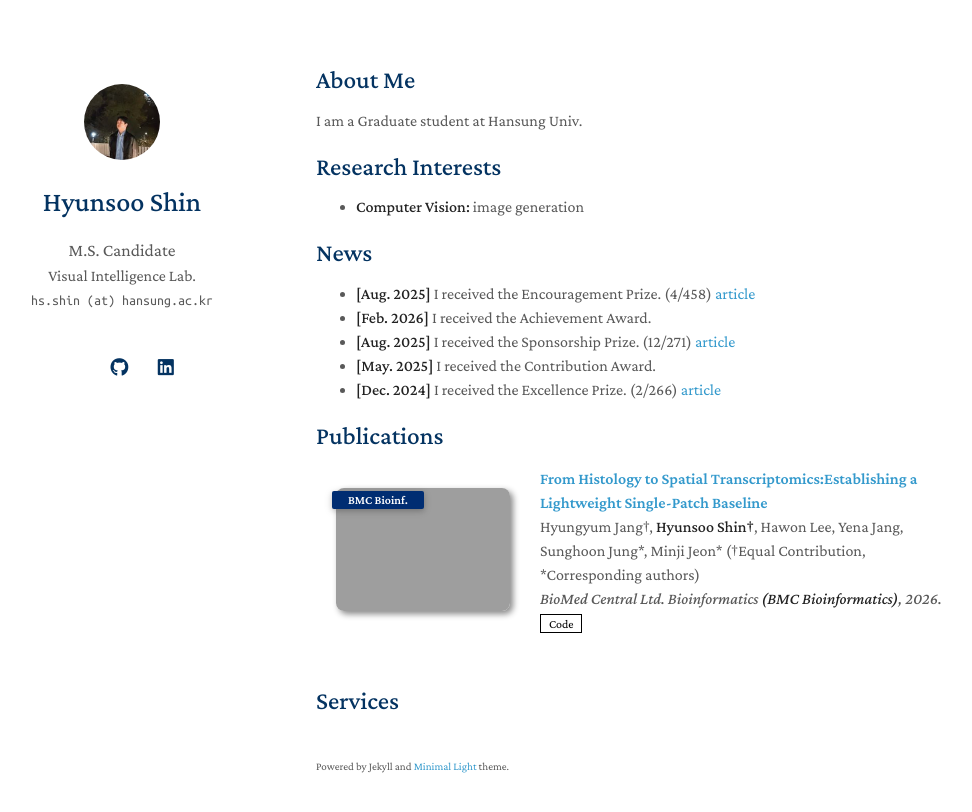
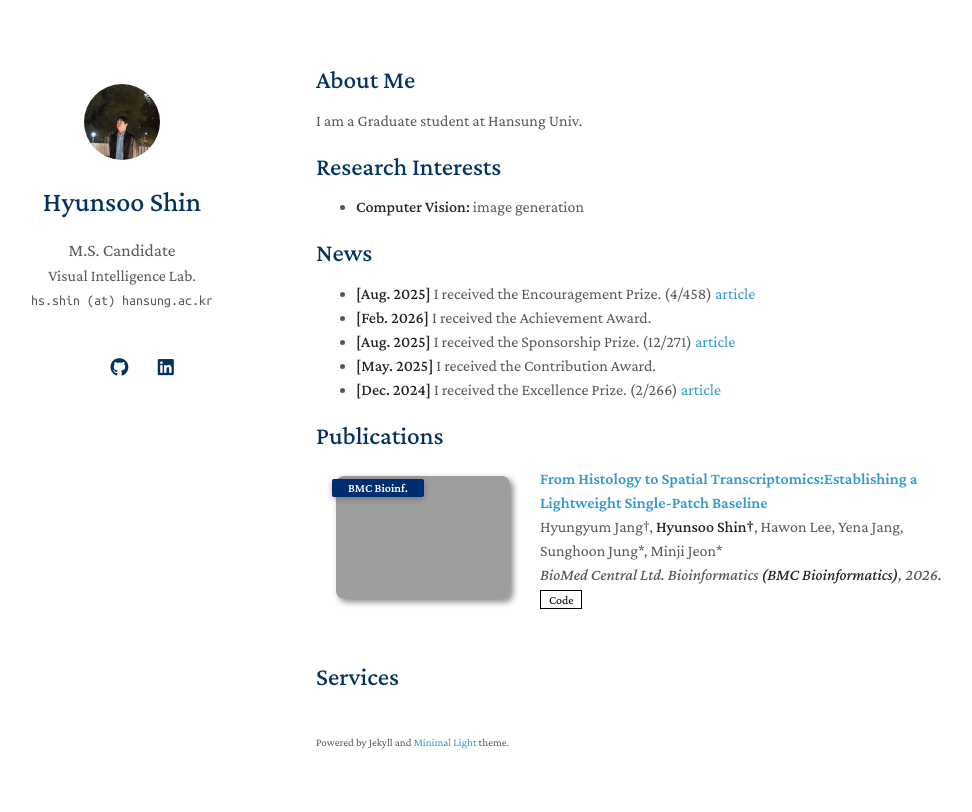
Before and after one commit to YONGJI04/yongji04.github.io, a Jekyll site: the page built from index.md, in a window 1280 px wide. Shown: the top 812 px of the page, without its empty margins (154-1126 px from the left). Built offline with Jekyll 4.4.1, drawn with Linux system fonts in a browser that asks for light colours; a style sheet for code colours, icons or effects is not loaded; our own code applies the rules of GitHub Pages for plain Markdown files; grey boxes are pictures that could not be loaded.

Commit message:
Update publications.yml

```diff
--- a/_data/publications.yml
+++ b/_data/publications.yml
@@ -1,7 +1,7 @@
 main:
 
   - title: From Histology to Spatial Transcriptomics:Establishing a Lightweight Single-Patch Baseline
-    authors: Hyungyum Jang†, <strong>Hyunsoo Shin†</strong>, Hawon Lee, Yena Jang, Sunghoon Jung*, Minji Jeon* (†Equal Contribution, *Corresponding authors)
+    authors: Hyungyum Jang†, <strong>Hyunsoo Shin†</strong>, Hawon Lee, Yena Jang, Sunghoon Jung*, Minji Jeon*
     conference_short: BMC Bioinf.
     conference: BioMed Central Ltd. Bioinformatics <strong>(BMC Bioinformatics)</strong>, 2026.
     #pdf: https://arxiv.org/pdf/
```
